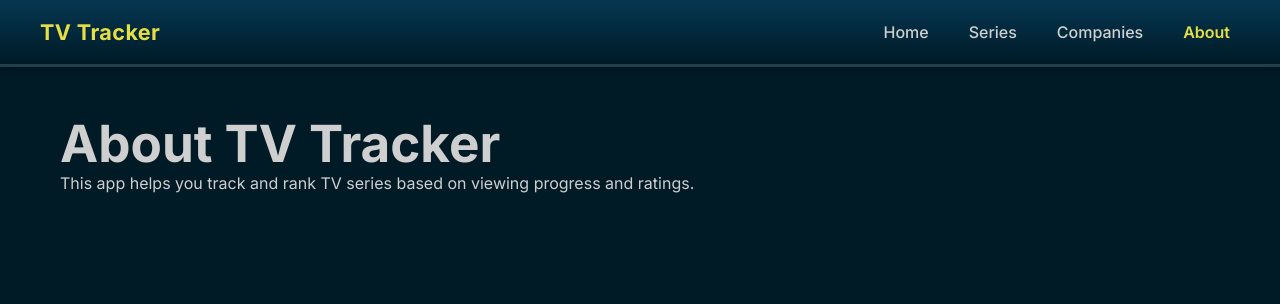
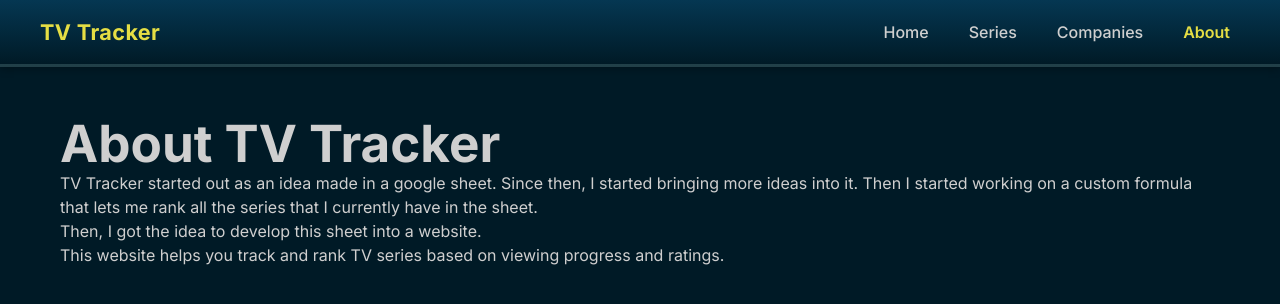
Before and after one commit to samsonmmathews/TV_Series_Tracker, a React (Vite) app in the folder tv-tracker/: page /about in a window 1280 px wide. Shown: the top 304 px of the page. Built offline with nearby package versions, Linux system fonts and the light colour scheme.

Commit message:
Added styling to home and about page

```diff
--- a/tv-tracker/src/pages/About.jsx
+++ b/tv-tracker/src/pages/About.jsx
@@ -1,4 +1,5 @@
 import { useEffect } from "react";
+import "./Home.css";
 
 export default function About() {
     useEffect(() => {
@@ -7,8 +8,10 @@ export default function About() {
 
     return (
         <div className="page-container">
-            <h1>About TV Tracker</h1>
-            <p>This app helps you track and rank TV series based on viewing progress and ratings.</p>
+            <h1 className="about-header">About TV Tracker</h1>
+            <p>TV Tracker started out as an idea made in a google sheet. Since then, I started bringing more ideas into it. Then I started working on a custom formula that lets me rank all the series that I currently have in the sheet.</p>
+            <p>Then, I got the idea to develop this sheet into a website.</p>
+            <p>This website helps you track and rank TV series based on viewing progress and ratings.</p>
         </div>
     );
 }
--- /dev/null
+++ b/tv-tracker/src/pages/Home.css
@@ -0,0 +1,11 @@
+.about-header {
+    /* align-items: center; */
+}
+
+.home-header {
+    /* align-items: center; */
+}
+
+p {
+    /* font-size: 30px; */
+}
--- a/tv-tracker/src/pages/Home.jsx
+++ b/tv-tracker/src/pages/Home.jsx
@@ -1,4 +1,5 @@
 import { useEffect } from "react";
+import "./Home.css";
 
 export default function Home() {
     useEffect(() => {
@@ -7,7 +8,7 @@ export default function Home() {
 
     return (
         <div className="page-container">
-            <h1>Welcome to TV Tracker</h1>
+            <h1 className="home-header">TV Tracker</h1>
             <p>Track your favorite TV series and see rankings in real-time!</p>
         </div>
     );
```
